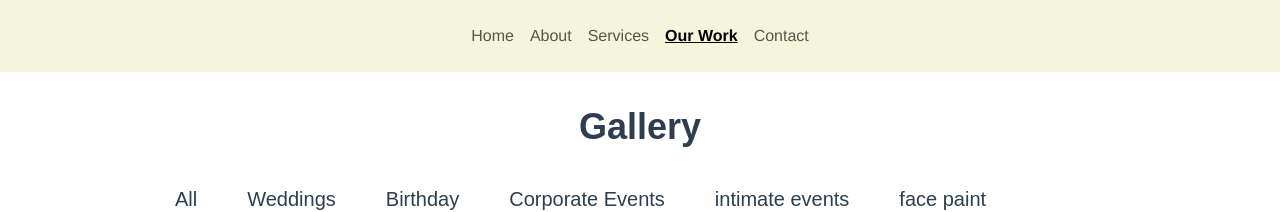
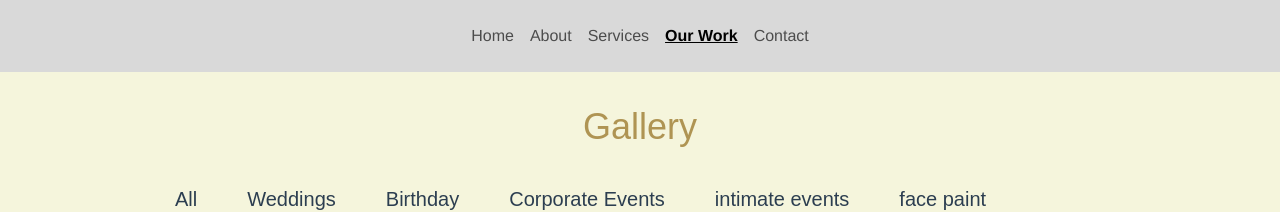
Before and after one commit to caelaward/wichman_project, a Vue app: page /projects in a window 1280 px wide. Shown: the top 212 px of the page. Built offline with nearby package versions, Linux system fonts and the light colour scheme.

Commit message:
added changes to nav colour and background colour

```diff
--- a/src/App.vue
+++ b/src/App.vue
@@ -26,6 +26,7 @@ export default {
   text-align: center;
   color: #2c3e50;
   overflow: hidden;
+  background-color: beige;
 }
 
 nav {
--- a/src/components/NavComp.vue
+++ b/src/components/NavComp.vue
@@ -69,7 +69,7 @@ export default {
 }
 
 #navDiv{
-  background-color:beige;
+  background-color:#d9d9d9;
 
 
 }
--- a/src/views/AboutView.vue
+++ b/src/views/AboutView.vue
@@ -2,7 +2,7 @@
 
 
    <!-- ======= About Section ======= -->
-   <section id="about" class="about">
+   <section id="about" class="about mt-4">
 
       <div class="container" data-aos="fade-up">
 
@@ -200,6 +200,8 @@ export default {
   }
 }
 
-
+h2{
+   color:rgb(175,148,83)
+}
 
 </style>
--- a/src/views/ProjectsView.vue
+++ b/src/views/ProjectsView.vue
@@ -99,7 +99,7 @@
   </div>
 </div> -->
 
-<div class="desktop_7" unique-script-id="w-w-dm-id">
+<div class="desktop_7 " unique-script-id="w-w-dm-id">
   <div class="responsive-container-block bigContainer">
     <div class="responsive-container-block Container">
       <p class="text-blk headingText">
@@ -460,7 +460,8 @@ $("[unique-script-id='w-w-dm-id'] .list").click(function() {
 .desktop_7 .text-blk.headingText {
   font-size: 36px;
   line-height: 50px;
-  font-weight: 900;
+
+  color:rgb(175,148,83)
 }
 
 .desktop_7 .text-blk.active {
@@ -585,7 +586,7 @@ $("[unique-script-id='w-w-dm-id'] .list").click(function() {
   background-attachment: initial;
   background-origin: initial;
   background-clip: initial;
-  background-color: white;
+  background-color: beige;
   position: relative;
   display: flex;
   flex-wrap: wrap;
@@ -864,6 +865,7 @@ $("[unique-script-id='w-w-dm-id'] .list").click(function() {
 
   .desktop_7 .text-blk.headingText {
     text-align: center;
+
   }
 
   .desktop_7 .text-blk.list {
--- a/src/views/ServiceView.vue
+++ b/src/views/ServiceView.vue
@@ -1,5 +1,5 @@
 <template>
-    <div>
+    <div >
         <h1>WEDDINGS</h1>
          <div class="container">
             <div class="row">
```
